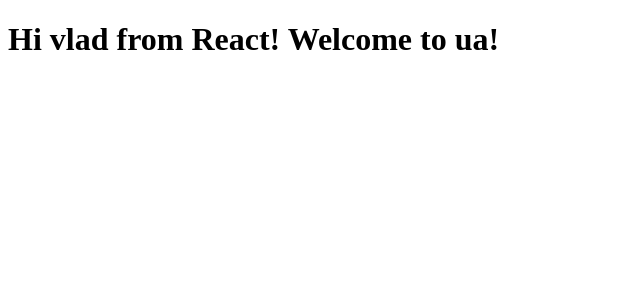
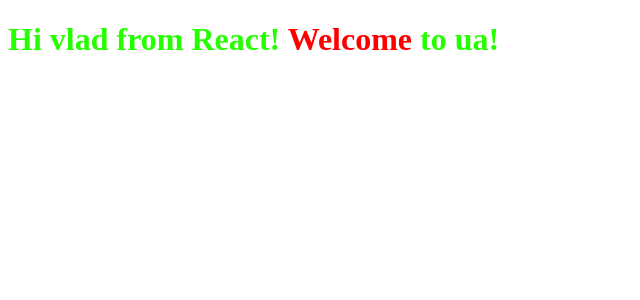
Before and after one commit to ForexLight/learning-porject, a React app: page / in a window 1280 px wide. Shown: the top 300 px of the page, without its empty margins (0-640 px from the left). Built offline with nearby package versions, Linux system fonts and the light colour scheme.

Commit message:
scss and scss module support added

```diff
--- /dev/null
+++ b/Globals.d.ts
@@ -0,0 +1 @@
+declare module "*.module.scss";
--- a/package.json
+++ b/package.json
@@ -4,12 +4,16 @@
     "build": "webpack"
   },
   "devDependencies": {
+    "@types/node-sass": "^4.11.2",
     "@types/react": "^18.0.14",
     "@types/react-dom": "^18.0.0",
     "css-loader": "^6.7.1",
     "html-webpack-plugin": "^5.5.0",
     "mini-css-extract-plugin": "^2.6.1",
+    "node-sass": "^7.0.1",
+    "sass-loader": "^13.0.2",
     "source-map-loader": "^4.0.0",
+    "style-loader": "^3.3.1",
     "ts-loader": "^9.3.1",
     "typescript": "^4.7.4",
     "webpack": "^5.73.0",
--- a/src/App.tsx
+++ b/src/App.tsx
@@ -1,10 +1,14 @@
 import React from "react";
+import styles from './app.module.scss'
+import stules2 from './app1.module.scss'
+
+
 export interface HelloWorldProps {
     userName: string;
     lang: string;
 }
 export const App = (props: HelloWorldProps) => (
-    <h1>
-        Hi {props.userName} from React! Welcome to {props.lang}!
+    <h1 className={styles.text}>
+        Hi {props.userName} from React! <span className={stules2.text2}>Welcome</span> to {props.lang}!
     </h1>
 );
--- /dev/null
+++ b/src/Globals.d.ts
@@ -0,0 +1,2 @@
+declare module '*.scss';
+declare module "*.module.css";
--- /dev/null
+++ b/src/app.module.scss
@@ -0,0 +1,3 @@
+.text {
+  color: #26ff00;
+}
--- /dev/null
+++ b/src/app1.module.scss
@@ -0,0 +1,3 @@
+.text2 {
+  color:red;
+}
--- a/webpack.config.js
+++ b/webpack.config.js
@@ -1,17 +1,20 @@
 const path = require("path");
 const HtmlWebpackPlugin = require("html-webpack-plugin");
 const MiniCssExtractPlugin = require("mini-css-extract-plugin");
+
+let isDevelopment = true
+
 module.exports = {
     entry: "./src/index.tsx",
-    target: "web",
-    mode: "development",
     output: {
         path: path.resolve(__dirname, "build"),
         filename: "bundle.js",
     },
     resolve: {
-        extensions: [".js", ".jsx", ".json", ".ts", ".tsx"],
+        extensions: ['.js', '.ts', '.jsx', '.tsx']
     },
+    target: "web",
+    mode: "development",
     module: {
         rules: [
             {
@@ -19,18 +22,21 @@
                 loader: "ts-loader",
             },
             {
-                enforce: "pre",
                 test: /\.js$/,
                 loader: "source-map-loader",
             },
             {
-                test: /\.css$/,
-                loader: "css-loader",
-            },
+                test: /\.(s(a|c)ss)$/,
+                use: [MiniCssExtractPlugin.loader, 'css-loader', 'sass-loader']
+            }
         ],
     },
     plugins: [
         new HtmlWebpackPlugin({template: path.resolve(__dirname, "src", "index.html")}),
-        new MiniCssExtractPlugin({filename: "./src/yourfile.css",}),
+        new MiniCssExtractPlugin()
     ],
+
+    devServer: {
+        hot: true
+    },
 };
```
Also changed, not shown: 1 other file (tests, documents, lock files or other folders).
